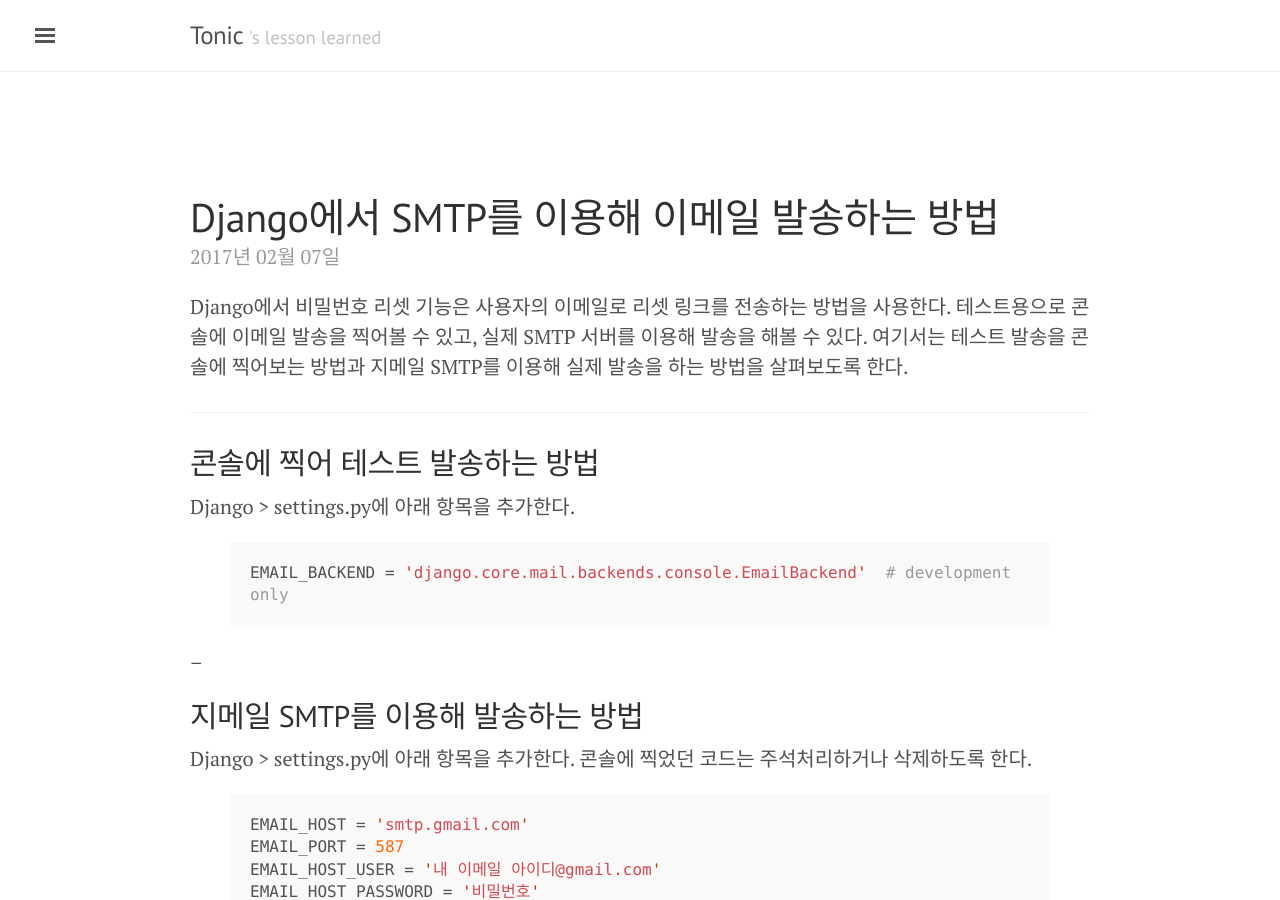
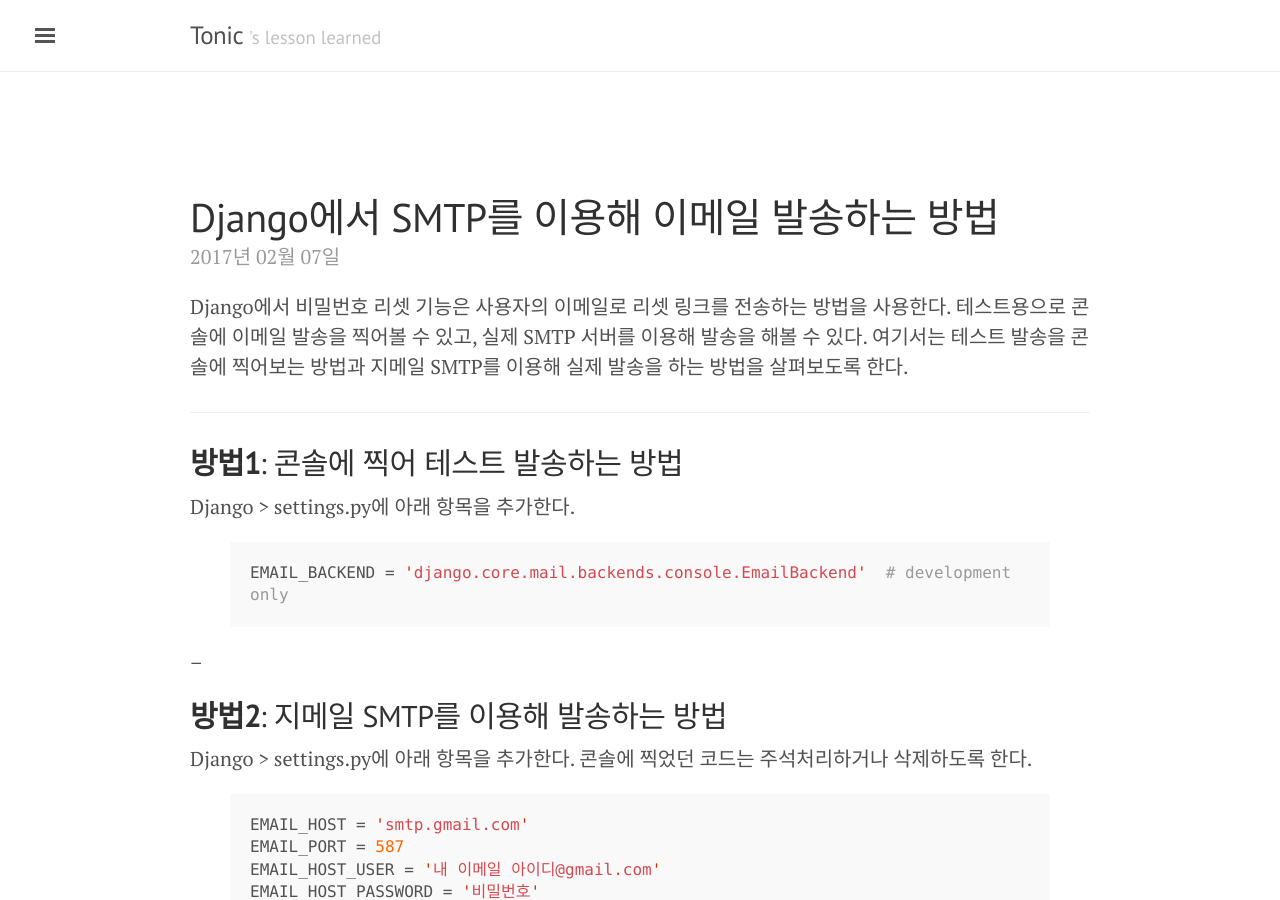
Before and after one commit to jwkcp/jwkcp.github.com, a Jekyll site: the page built from _posts/2017-02-07-how-to-send-email-in-django-using-gmail-smtp.md, in a window 1280 px wide and 900 px high. Built offline with Jekyll 4.4.1, drawn with Linux system fonts in a browser that asks for light colours; comment, search, counter and statistics services are not loaded.

Commit message:
글 수정

```diff
--- a/_posts/2017-02-07-how-to-send-email-in-django-using-gmail-smtp.md
+++ b/_posts/2017-02-07-how-to-send-email-in-django-using-gmail-smtp.md
@@ -8,7 +8,7 @@ Django에서 비밀번호 리셋 기능은 사용자의 이메일로 리셋 링
 
 ---
 
-## 콘솔에 찍어 테스트 발송하는 방법
+## **방법1**: 콘솔에 찍어 테스트 발송하는 방법
 Django > settings.py에 아래 항목을 추가한다.
 
 {% highlight python %}
@@ -17,7 +17,7 @@ EMAIL_BACKEND = 'django.core.mail.backends.console.EmailBackend'  # development
 
 --
 
-## 지메일 SMTP를 이용해 발송하는 방법
+## **방법2**: 지메일 SMTP를 이용해 발송하는 방법
 Django > settings.py에 아래 항목을 추가한다. 콘솔에 찍었던 코드는 주석처리하거나 삭제하도록 한다.
 
 {% highlight python %}
```
